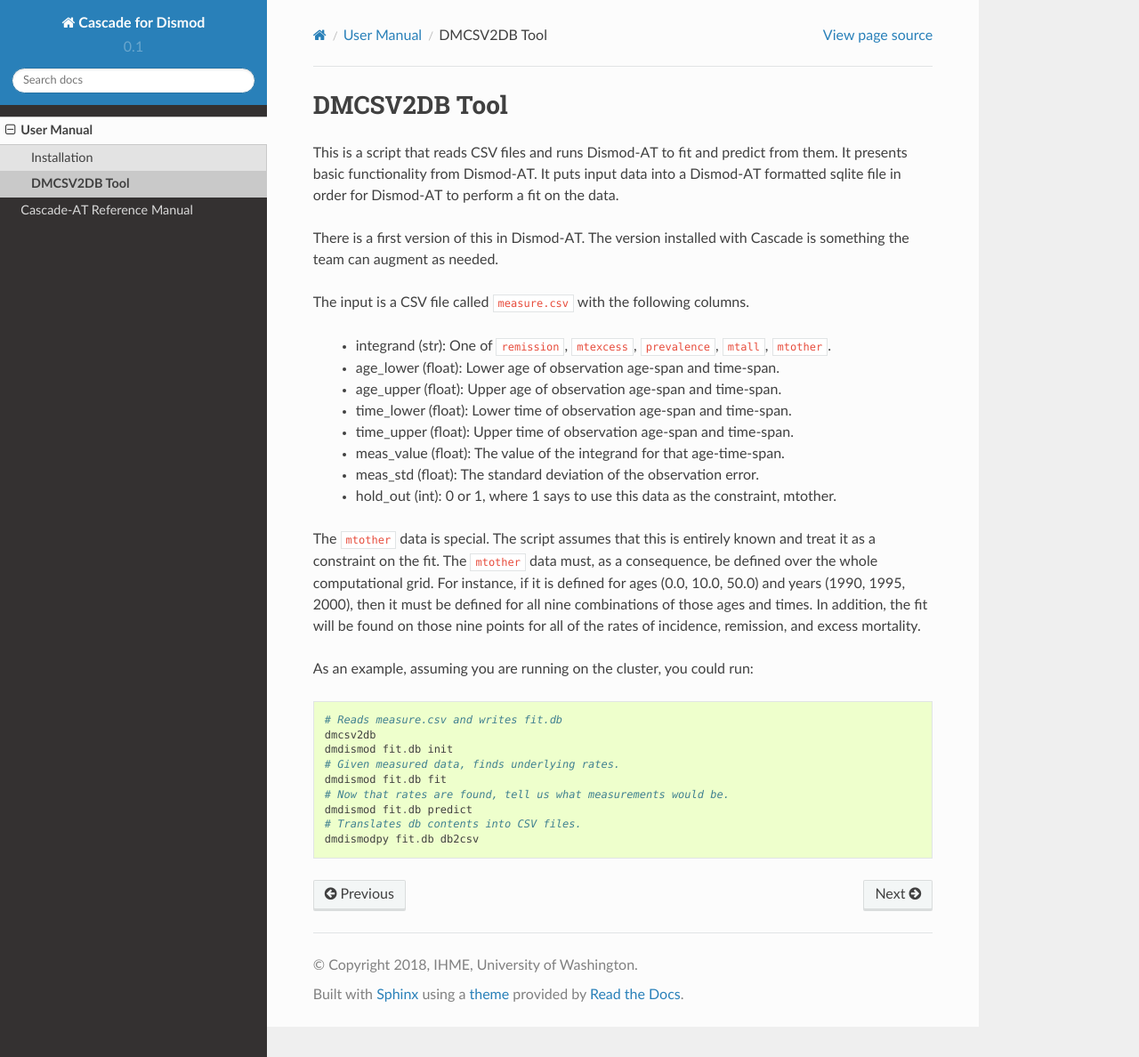
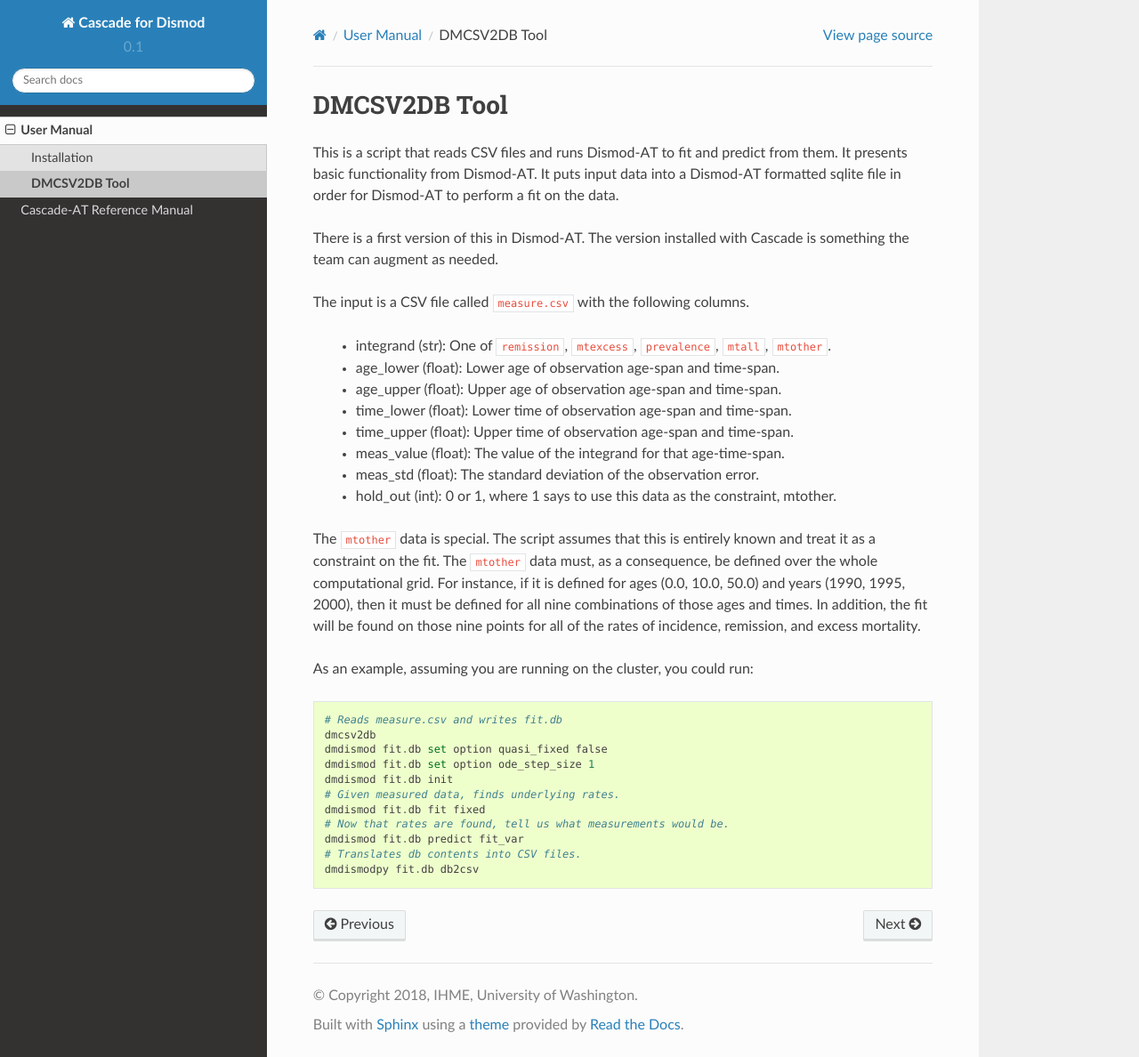
Before and after one commit to ihmeuw/cascade-at, a Sphinx documentation site: the page built from docs/dmcsv2db.rst, in a window 1280 px wide and 1188 px high. Shown: the whole window at 89% size. Built offline with Sphinx 7.4.7 and the Read the Docs theme 2.0.0, drawn with Linux system fonts in a browser that asks for light colours.

Commit message:
made the sample sequence the actual sequence

```diff
--- a/docs/dmcsv2db.rst
+++ b/docs/dmcsv2db.rst
@@ -32,10 +32,12 @@ As an example, assuming you are running on the cluster, you could run::
 
     # Reads measure.csv and writes fit.db
     dmcsv2db
+    dmdismod fit.db set option quasi_fixed false
+    dmdismod fit.db set option ode_step_size 1
     dmdismod fit.db init
     # Given measured data, finds underlying rates.
-    dmdismod fit.db fit
+    dmdismod fit.db fit fixed
     # Now that rates are found, tell us what measurements would be.
-    dmdismod fit.db predict
+    dmdismod fit.db predict fit_var
     # Translates db contents into CSV files.
     dmdismodpy fit.db db2csv
```
